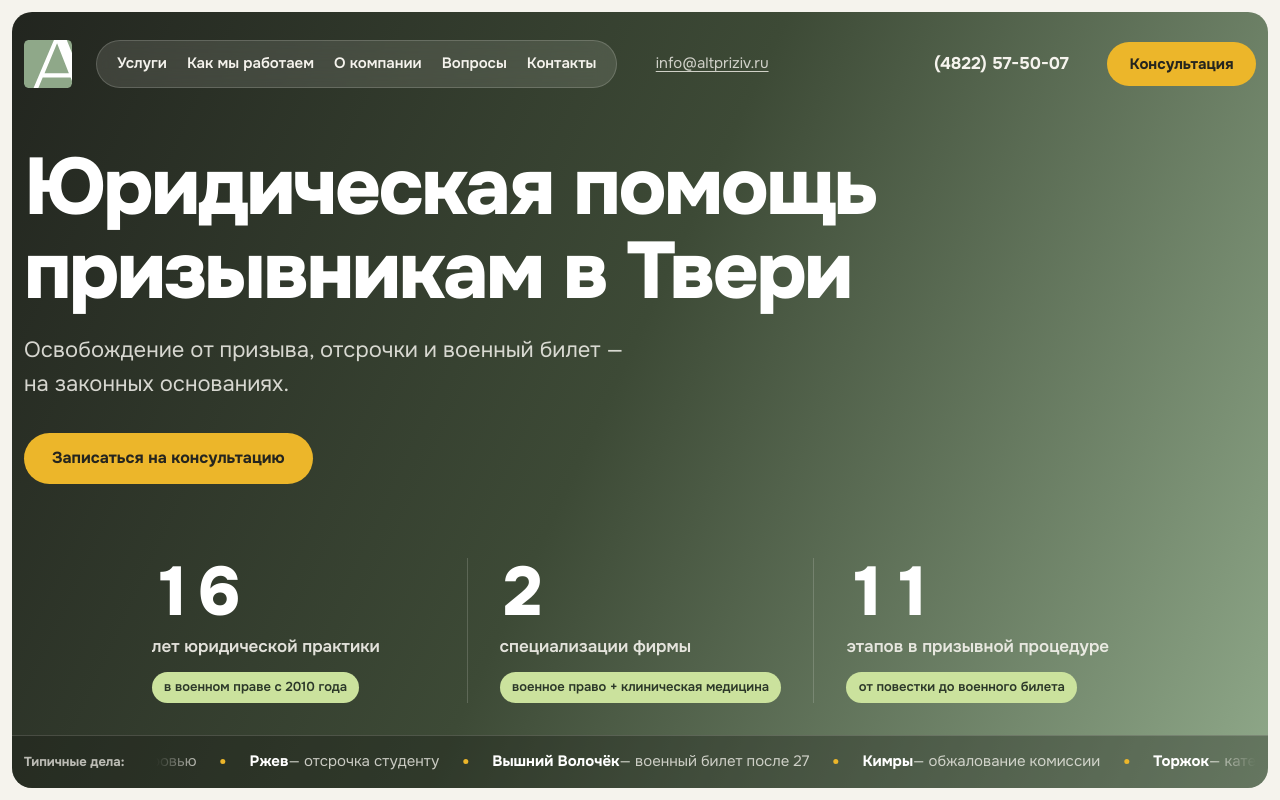
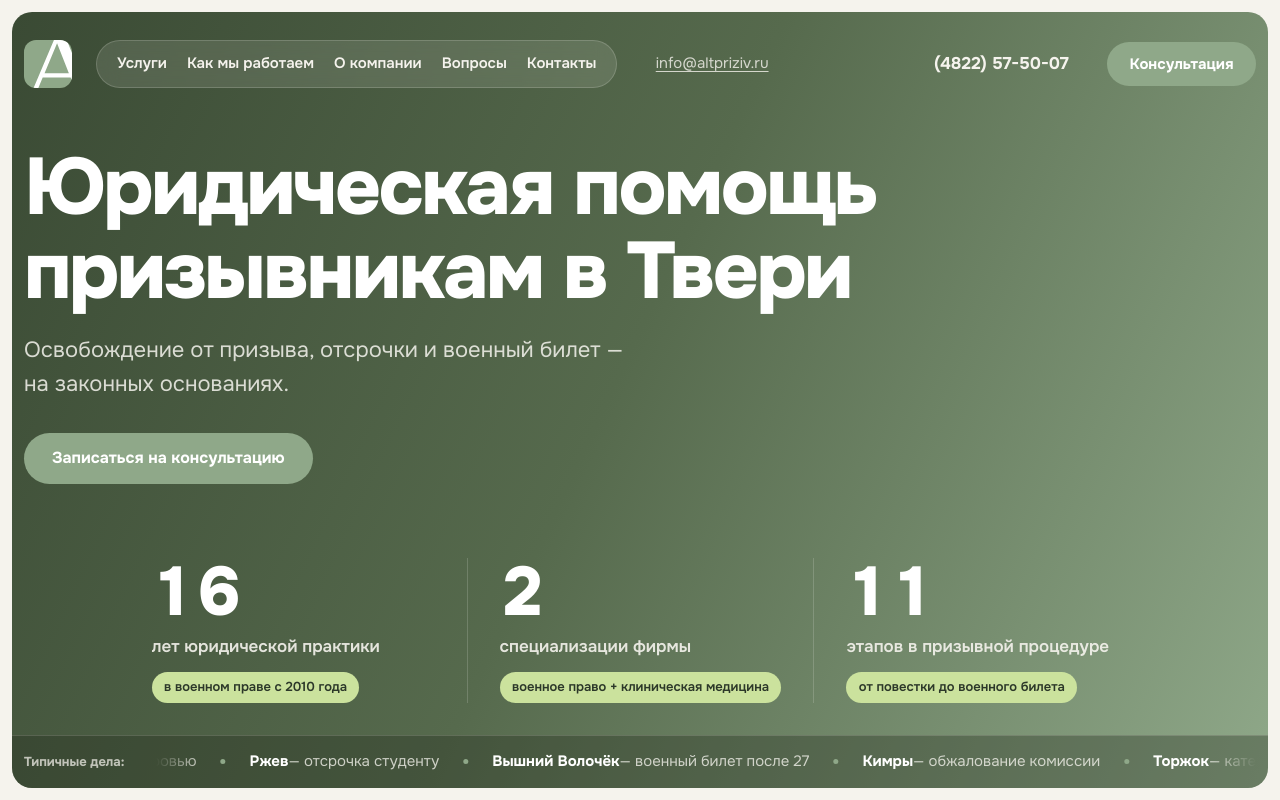
Before and after one commit to Anyboom/alt, a plain HTML site: page index.html in a window 1280 px wide. Shown: the top 800 px of the page. Drawn offline with Linux system fonts and the light colour scheme; a web font is replaced by a local one.

Commit message:
💄 style: shift palette to logo sage green

```diff
--- a/css/style.css
+++ b/css/style.css
@@ -1,7 +1,7 @@
 /* ЮК «Альтернатива» — лендинг в пластике dodobrands.io:
    кремовый фон, жирный гротеск Onest, панельные радиусы, пилюли,
-   счётчики в герое и бегущая лента. Палитра бренда: шалфейный зелёный,
-   горчичный акцент, красная книжечка военного билета. */
+   счётчики в герое и бегущая лента. Палитра бренда: шалфейный зелёный
+   (фон логотипа #8FA889 — он же акцент), красная книжечка военного билета. */
 
 /* ===== tokens ===== */
 :root {
@@ -12,10 +12,10 @@
   --muted: #6b675c;
   --rule: #e3ded2;          /* светлые линейки на светлом */
   --tint: #e9ede3;          /* ментоловый тинт из баннера */
-  --deep: #3d4a36;          /* глубокий зелёный из баннера */
-  --deep-dark: #22251f;
-  --accent: #ecb62a;        /* горчичный — основные кнопки, акценты */
-  --accent-dark: #d9a51e;
+  --deep: #3d4a36;          /* глубокий шалфейный — текстовые акценты на светлом */
+  --deep-dark: #22251f;     /* тёмный текст-ховер на светлом */
+  --accent: #8fa889;        /* шалфейный — фон логотипа; основные кнопки, акценты */
+  --accent-dark: #71906b;
   --stamp: #b5382d;         /* красная книжечка билета */
   --grow: #cbe29d;          /* мятные пилюли-подписи статистики */
   --grow-ink: #2c3829;
@@ -89,16 +89,16 @@ h1, .section-title { font-weight: 800; letter-spacing: -0.02em; line-height: 1.1
 h1 { font-size: var(--fs-h1); letter-spacing: -0.03em; line-height: 1.04; }
 .section-title { font-size: var(--fs-h2); }
 
-/* кнопки: горчичные пилюли, как оранжевые на референсе */
+/* кнопки: шалфейные пилюли с белым текстом */
 .btn {
   display: inline-flex; align-items: center; justify-content: center;
-  background: var(--accent); color: var(--ink);
+  background: var(--accent); color: #fff;
   font-weight: 700; font-size: 1rem; line-height: 1;
   padding: 1.1em 1.75em; border: 0; border-radius: 999px;
   text-decoration: none; cursor: pointer;
   transition: background 0.18s ease, transform 0.15s ease;
 }
-.btn:hover { background: var(--accent-dark); }
+.btn:hover { background: #5d7d57; }
 .btn:active { transform: translateY(1px); }
 .btn--sm { font-size: 0.9375rem; padding: 0.95em 1.5em; }
 
@@ -112,7 +112,7 @@ h1 { font-size: var(--fs-h1); letter-spacing: -0.03em; line-height: 1.04; }
 .header__row { display: flex; align-items: center; padding-block: var(--space-3); }
 .header__group { display: flex; align-items: center; gap: var(--space-6); }
 .header__brand { display: flex; align-items: center; }
-.header__brand img { width: var(--header-h); height: var(--header-h); }
+.header__brand img { width: var(--header-h); height: var(--header-h); border-radius: 12px; }
 .header__nav {
   display: flex; align-items: center; gap: var(--space-5);
   height: var(--header-h);
@@ -146,7 +146,7 @@ h1 { font-size: var(--fs-h1); letter-spacing: -0.03em; line-height: 1.04; }
   margin: var(--margin);
   border-radius: var(--radius-xl);
   overflow: clip;
-  background: linear-gradient(115deg, #22251f 0%, #3d4a36 48%, #8FA889 100%); /* taste-skill-ignore — градиент добавлен по прямому запросу клиента */
+  background: linear-gradient(115deg, #3a4a34 0%, #566a4d 48%, #8fa889 100%); /* taste-skill-ignore — градиент в шалфейной гамме логотипа */
   min-height: calc(100svh - 2 * var(--margin));
 }
 .hero :focus-visible { outline-color: var(--cream); }
@@ -188,7 +188,7 @@ h1 { font-size: var(--fs-h1); letter-spacing: -0.03em; line-height: 1.04; }
 /* лента типичных дел: бегущая строка по нижней кромке баннера */
 .hero__ticker {
   border-top: 1px solid rgba(245, 243, 237, 0.16);
-  background: rgba(24, 26, 21, 0.35);
+  background: rgba(35, 45, 31, 0.35); /* шалфейно-тёмная подложка ленты */
 }
 .ticker__wrap { display: flex; align-items: center; gap: clamp(1rem, 2.5vw, 2rem); padding-block: 0.9rem; }
 .ticker__tag { flex: none; font-size: 0.8125rem; font-weight: 700; color: rgba(245, 243, 237, 0.72); white-space: nowrap; }
@@ -285,7 +285,7 @@ main > section:not(.hero) { padding-block: var(--section-block); }
 /* ===== path: тёмная панель-эхо баннера с таймлайном этапов ===== */
 .path-panel {
   margin-top: var(--heading-gap);
-  background: linear-gradient(150deg, #22251f 0%, #3d4a36 68%, #46593e 100%); /* taste-skill-ignore — панель-эхо баннера: тот же образ, что у .hero */
+  background: linear-gradient(150deg, #3a4a34 0%, #52664a 68%, #667d5d 100%); /* taste-skill-ignore — панель-эхо баннера: шалфейная гамма */
   border-radius: var(--radius-xl);
   color: var(--cream);
   padding: clamp(1.5rem, 4.5vw, 3.25rem);
@@ -402,7 +402,7 @@ main > section:not(.hero) { padding-block: var(--section-block); }
 
 /* ===== cta: финальная тёмная панель перед футером ===== */
 .cta-panel {
-  background: linear-gradient(115deg, #22251f 0%, #3d4a36 62%, #46593e 100%); /* taste-skill-ignore — панель-эхо баннера */
+  background: linear-gradient(115deg, #3a4a34 0%, #52664a 62%, #667d5d 100%); /* taste-skill-ignore — панель-эхо баннера: шалфейная гамма */
   border-radius: var(--radius-xl);
   color: var(--cream);
   padding: clamp(2.5rem, 7vh, 4.5rem) var(--panel-pad-lg);
@@ -430,7 +430,7 @@ main > section:not(.hero) { padding-block: var(--section-block); }
   padding-block: clamp(2.5rem, 6vh, 4rem);
 }
 .footer__brand { display: grid; grid-template-columns: auto 1fr; gap: var(--space-2) var(--space-3); align-items: center; }
-.footer__brand img { width: 36px; height: 36px; grid-row: span 2; }
+.footer__brand img { width: 36px; height: 36px; grid-row: span 2; border-radius: 9px; }
 .footer__name { font-family: var(--font-brand); font-weight: 400; font-size: 1.625rem; letter-spacing: 0.01em; }
 .footer__brand p:last-child { grid-column: 2; color: var(--muted); font-size: 0.9375rem; max-width: 34ch; }
 .footer__nav { display: grid; gap: var(--space-2); align-content: start; font-size: 0.9375rem; }
```
